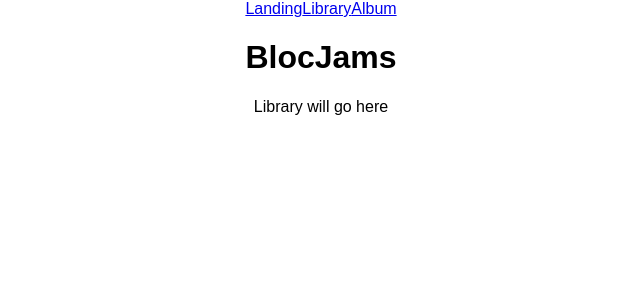
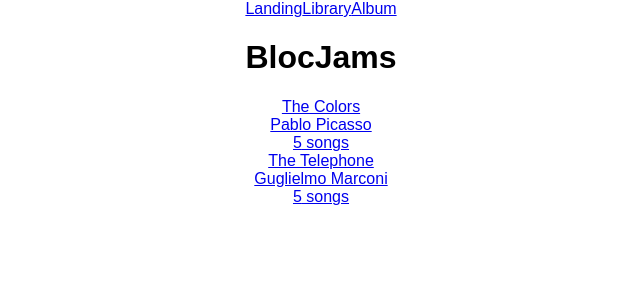
Before and after one commit to geekiam23/blocjams-react, a React (Create React App) app: page /library in a window 1280 px wide. Shown: the top 300 px of the page, without its empty margins (319-959 px from the left). Built offline with nearby package versions, Linux system fonts and the light colour scheme.

Commit message:
Setup up links on the landing page

```diff
--- a/src/App.js
+++ b/src/App.js
@@ -21,6 +21,7 @@ class App extends Component {
           <Route exact path="/" component={Landing} />
           <Route path="/library" component={Library} />
           <Route path="/album" component={Album} />
+          <Route path="/album/:slug" component={Album} />
         </main>
       </div>
     );
--- a/src/components/Album.js
+++ b/src/components/Album.js
@@ -1,9 +1,12 @@
-import React from 'react';
+import React, { Component } from 'react';
 
-const Album = () => (
-  <section className="Album">
-    Albums will go here
-  </section>
-);
-
+class Album extends Component {
+  render() {
+    return (
+      <section className="album">
+        {this.props.match.params.slug} Album will go here
+      </section>
+    );
+  }
+}
 export default Album;
--- a/src/components/Library.js
+++ b/src/components/Library.js
@@ -1,9 +1,26 @@
-import React from 'react';
+import React, { Component } from 'react';
+import { Link } from 'react-router-dom';
+import albumData from './../data/albums';
 
-const Library = () => (
-  <section className="library">
-    Library will go here
-  </section>
-);
-
+class Library extends Component {
+  constructor(props) {
+    super(props);
+    this.state = { albums: albumData };
+  }
+  render() {
+    return (
+      <section className='library'>
+      {
+        this.state.albums.map( (album, index) =>
+          <Link to={`/album/${album.slug}`} key={index}>
+            <div>{album.title}</div>
+            <div>{album.artist}</div>
+            <div>{album.songs.length} songs</div>
+          </Link>
+        )
+      }
+      </section>
+    );
+  }
+}
 export default Library;
--- /dev/null
+++ b/src/data/albums.js
@@ -0,0 +1,27 @@
+export default [{
+    title: 'The Colors',
+    artist: 'Pablo Picasso',
+    releaseInfo: '1909 Spanish Records',
+    albumCover: '/assets/images/album_covers/01.jpg',
+    slug: 'the-colors',
+    songs: [
+            { title: 'Blue', duration: '161.71', audioSrc: '/assets/music/blue.mp3' },
+            { title: 'Green', duration: '103.96', audioSrc: '/assets/music/green.mp3' },
+            { title: 'Red', duration: '268.45', audioSrc: '/assets/music/red.mp3' },
+            { title: 'Pink', duration: '153.14', audioSrc: '/assets/music/pink.mp3' },
+            { title: 'Magenta', duration: '374.22', audioSrc: '/assets/music/magenta.mp3' }
+        ]
+}, {
+      title: 'The Telephone',
+      artist: 'Guglielmo Marconi',
+      releaseInfo: '1909 EM',
+      albumCover: '/assets/images/album_covers/02.jpg',
+      slug: 'the-telephone',
+      songs: [
+              { title: 'Blue', duration: '161.71', audioSrc: '/assets/music/blue.mp3' },
+              { title: 'Green', duration: '103.96', audioSrc: '/assets/music/green.mp3' },
+              { title: 'Red', duration: '268.45', audioSrc: '/assets/music/red.mp3' },
+              { title: 'Pink', duration: '153.14', audioSrc: '/assets/music/pink.mp3' },
+              { title: 'Magenta', duration: '374.22', audioSrc: '/assets/music/magenta.mp3' }
+            ]
+}];
```
Also changed, not shown: 1 other file (tests, documents, lock files or other folders).
